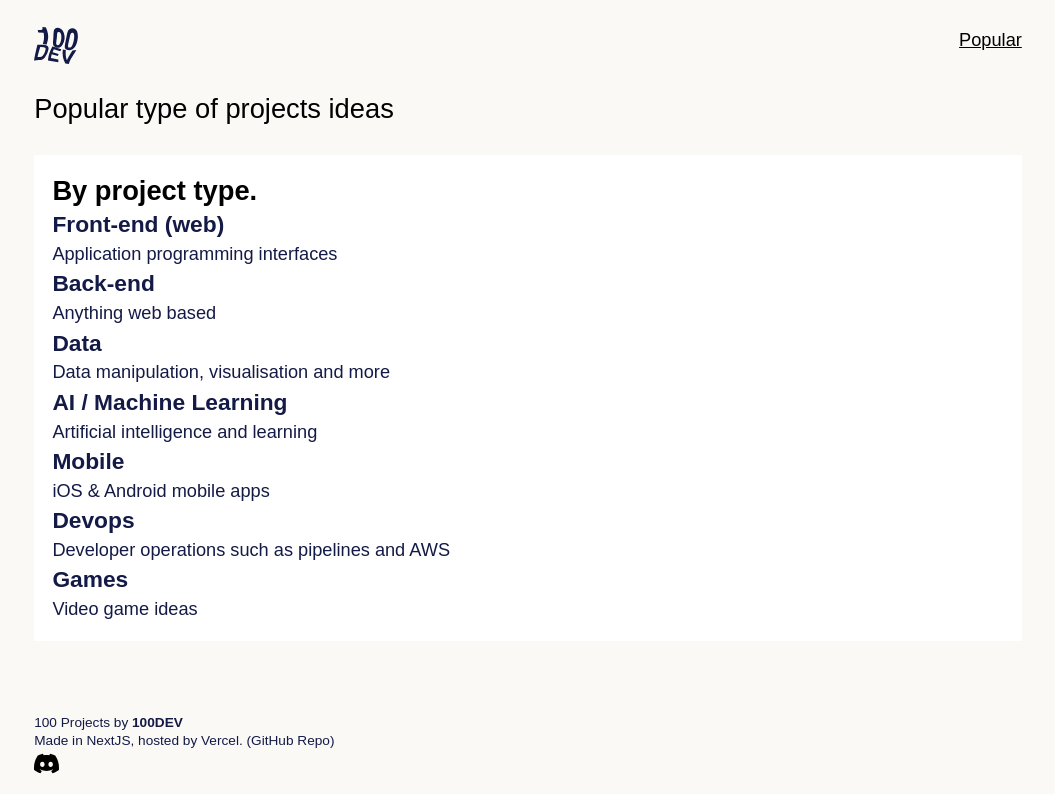
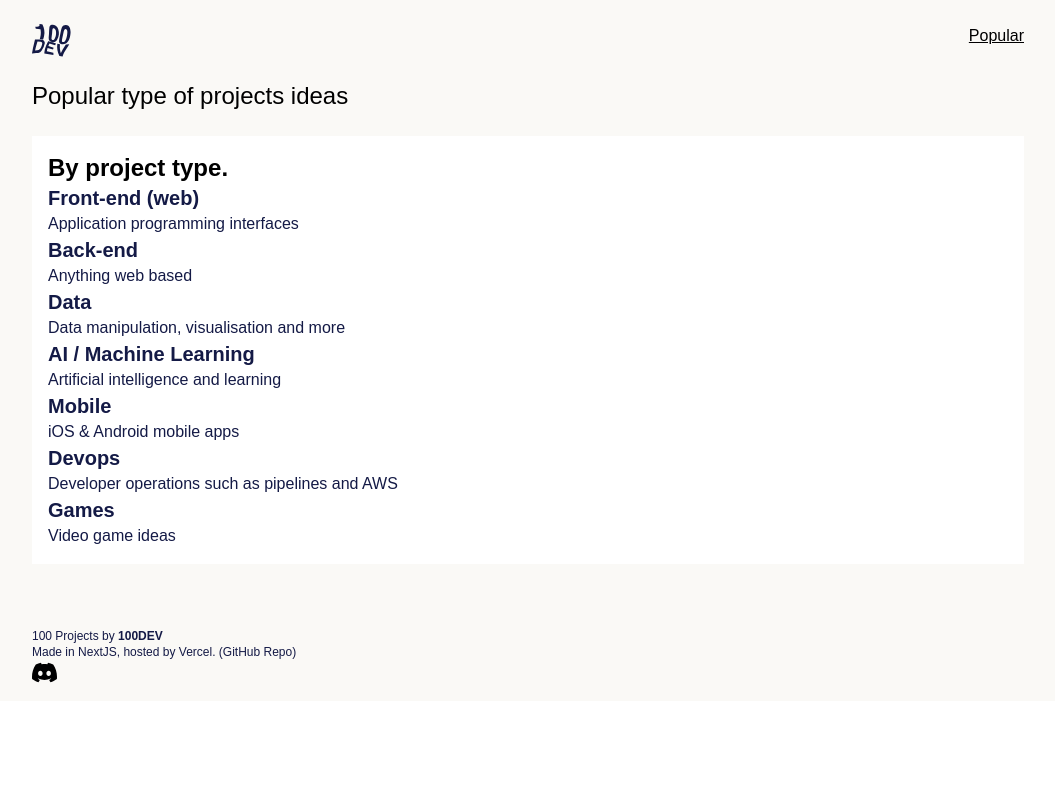
Before and after one commit to CharlieSay/100-projects-web, a Next.js app: page / in a window 1280 px wide. Shown: the whole page, without its empty margins (112-1167 px from the left). Built offline with nearby package versions, Linux system fonts and the light colour scheme.

Commit message:
:lipstick: Tailwind utilites to bottom of CSS page

```diff
--- a/src/components/organism/project-card.tsx
+++ b/src/components/organism/project-card.tsx
@@ -16,7 +16,7 @@ export const ProjectCard = (props: ProjectSlug) => {
       as={`/projects/${collection}/${projectLocation}`}
       key={title}
     >
-      <div className="bg-white border-solid border-primary-ctaBackground border-[1px] p-6 rounded-lg shadow-lg hover:shadow-lg hover:cursor-pointer flex flex-col basis-auto ">
+      <div className="bg-secondary-background border-solid border-primary-ctaBackground border-[1px] p-6 rounded-lg shadow-lg hover:shadow-lg hover:cursor-pointer flex flex-col basis-auto">
         <span className="text-sm text-primary-ctaBackground font-semibold">
           {capitalize(expertise)}
         </span>
--- a/src/styles/globals.css
+++ b/src/styles/globals.css
@@ -1,25 +1,15 @@
 @tailwind base;
 @tailwind components;
-@tailwind utilities;
-
-@import url("https://fonts.googleapis.com/css2?family=Urbanist&display=swap");
+@import url("https://fonts.googleapis.com/css2?family=Sora&display=swap");
 
 * {
   box-sizing: border-box;
-  font-family: 'Urbanist', sans-serif;
+  font-family: 'Sora', sans-serif;
   text-decoration-thickness: auto;
   text-decoration-style: solid;
-  line-height: 1.5;
-  font-size: 1.1375rem;
   -webkit-font-smoothing: antialiased;
   -moz-osx-font-smoothing: grayscale;
   text-rendering: optimizeLegibility;
-}
-
-html,
-body,
-#__next {
-  height: fit-content;
 }
 
 .markdown-styles > h1 {
@@ -48,3 +38,5 @@ body,
 .markdown-styles > p:first-of-type {
   margin-bottom: 18px;
 }
+
+@tailwind utilities;
```
